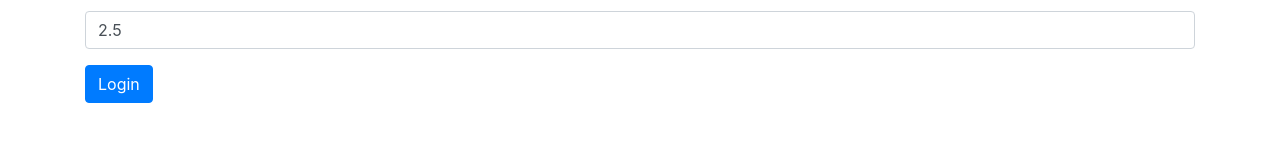
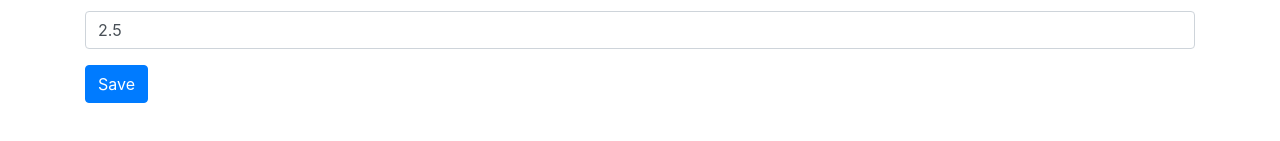
Before and after one commit to StevenVC-P/Videly, a React (Create React App) app: page /movies/5b21ca3eeb7f6fbccd471816 in a window 1280 px wide. Shown: the part 421-562 px from the top of the page. Built offline with nearby package versions, Linux system fonts and the light colour scheme.

Commit message:
resolved data loss bug of saving movies by including movie data into mapToViewModel function, and setting id information into optional as schema as workaround

```diff
--- a/src/components/movieForm.jsx
+++ b/src/components/movieForm.jsx
@@ -6,18 +6,21 @@ import { getGenres } from '../services/fakeGenreService';
 import { useParams, useNavigation } from 'react-router-dom';
 
 const MovieForm = () => {
-    const [data, setData] = useState ({_id: "", title: "", genreId: "", numberInStock: "", dailyRentalRate: ""})
+    const [data, setData] = useState ({_id: "", title: "", genreId:"", genreName: "", numberInStock: 0, dailyRentalRate: 0})
     const [genres, setGenres] = useState([])
     const [errors, setErrors] = useState({})
 
     const {id} = useParams()
 
     const schema = {
-        _id: Joi.string(),
+        _id: Joi.string()
+            .optional(),
         title: Joi.string()
             .required()
             .label("Title"),
         genreId: Joi.string()
+            .optional(),
+        genreName: Joi.string()
             .required()
             .label("Genre"),
         numberInStock: Joi.number()
@@ -34,7 +37,7 @@ const MovieForm = () => {
 
     const inputList = [
         {name:"title", label: "Title", value: data.title},
-        {name:"genreId", label: "Genre", value: data.genreId},
+        {name:"genreName", label: "Genre", value: data.genreName},
         {name:"numberInStock", label:"Stock", value: data.numberInStock},
         {name:"dailyRentalRate", label:"RentalRate", value: data.dailyRentalRate}
     ]
@@ -50,10 +53,12 @@ const MovieForm = () => {
     }, [id])
 
     const mapToViewModel = (movie) => {
+        console.log(movie.genre)
         return {
-            _id: movie._id,
+            _id:movie._id,
             title: movie.title,
-            genreId: movie.genre.name,
+            genreId:movie.genre._id,
+            genreName: movie.genre.name,
             numberInStock: movie.numberInStock,
             dailyRentalRate: movie.dailyRentalRate
         };
@@ -61,7 +66,8 @@ const MovieForm = () => {
 
     const doSubmit = () => {
         console.log("Submitted")
-        // saveMovie(this.state.data);
+        console.log(data)
+        saveMovie(data);
     }
 
     return (
@@ -77,7 +83,7 @@ const MovieForm = () => {
             setErrors={setErrors}
             schema={schema}
             doSubmit={doSubmit}
-            label="Login"/>
+            label="Save"/>
         </div>
     )
 
```
